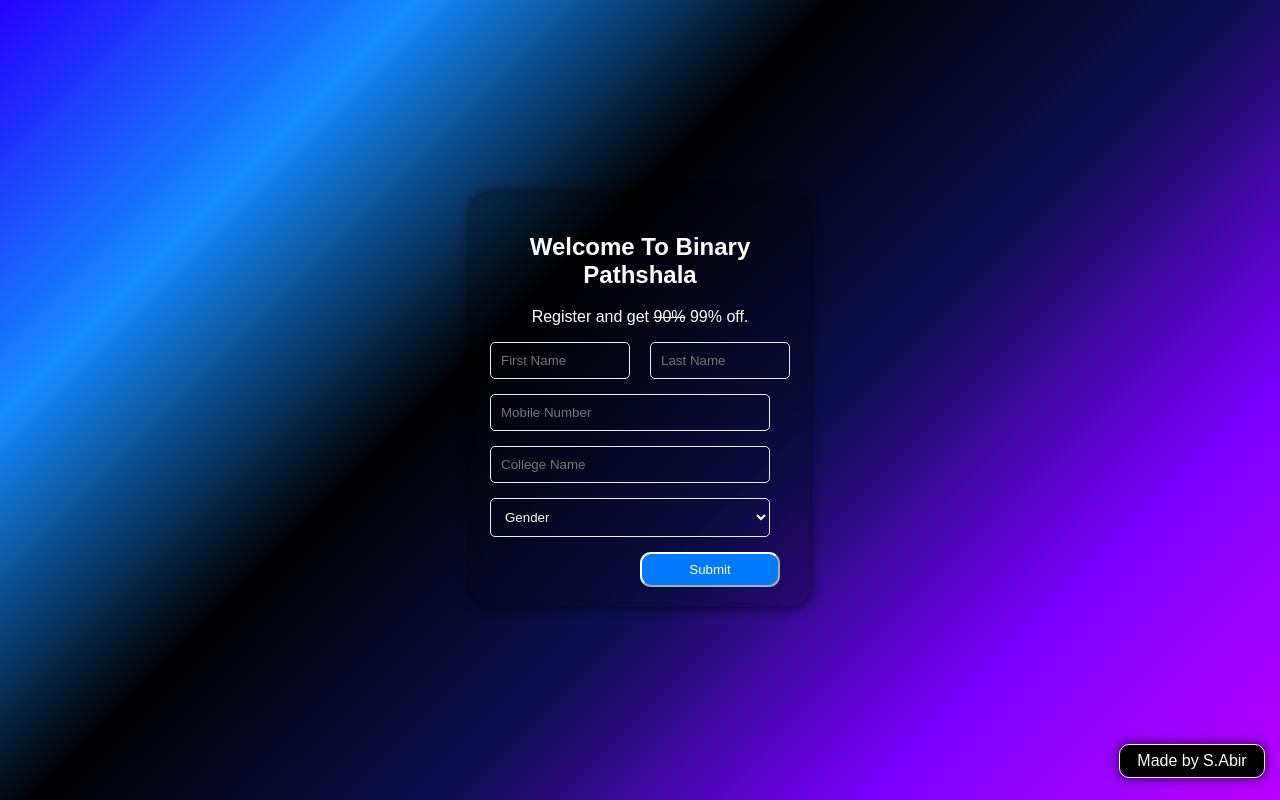
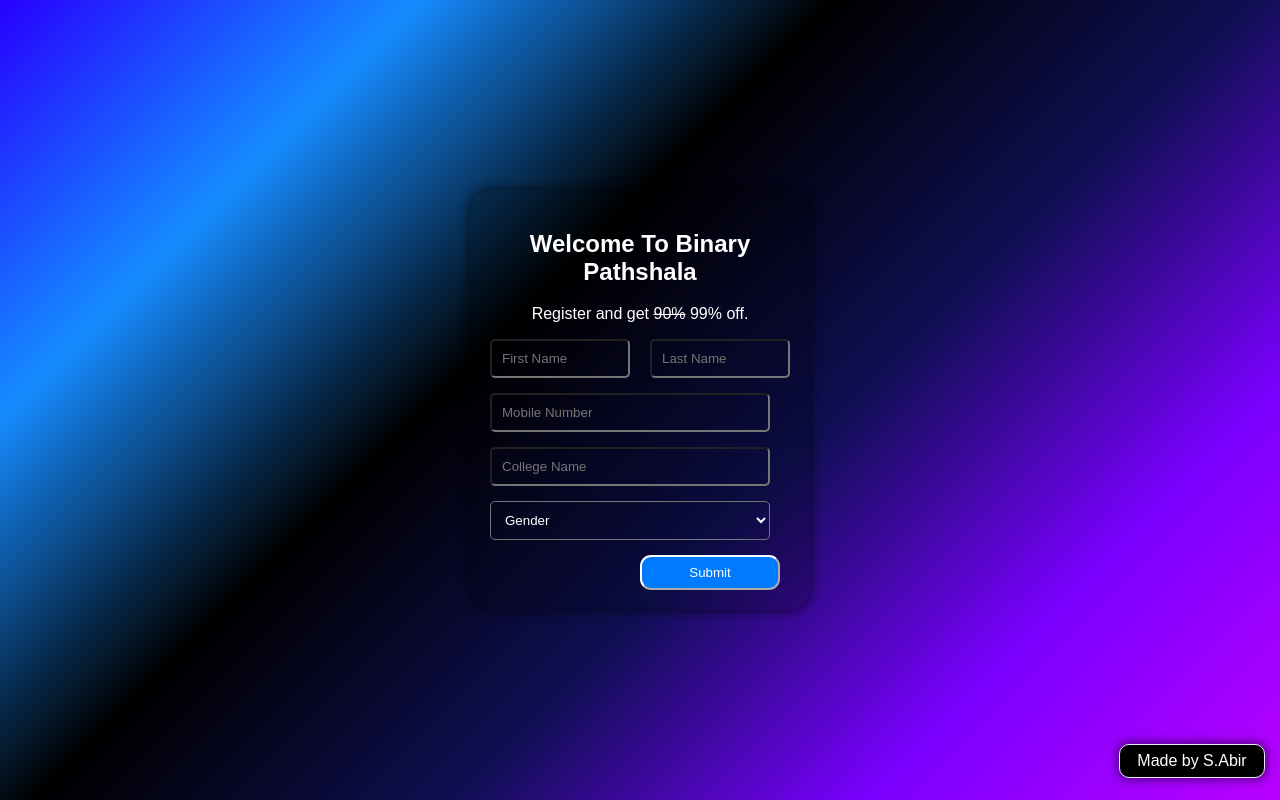
Before and after one commit to Shahariahtml/binarypathshala, a plain HTML site: page index.html in a window 1280 px wide. Drawn offline with Linux system fonts and the light colour scheme; some packages are replaced by stand-ins of ours; a script that the page names is missing.

Commit message:
Update index.html

```diff
--- a/index.html
+++ b/index.html
@@ -73,7 +73,7 @@
       width: calc(100% - 20px);
       padding: 10px;
       margin-bottom: 15px;
-      border: 1px solid #eaeaff;
+      border: px solid #eaeaff;
       border-radius: 5px;
       box-sizing: border-box;
       transition: border-color 0.3s ease;
```
